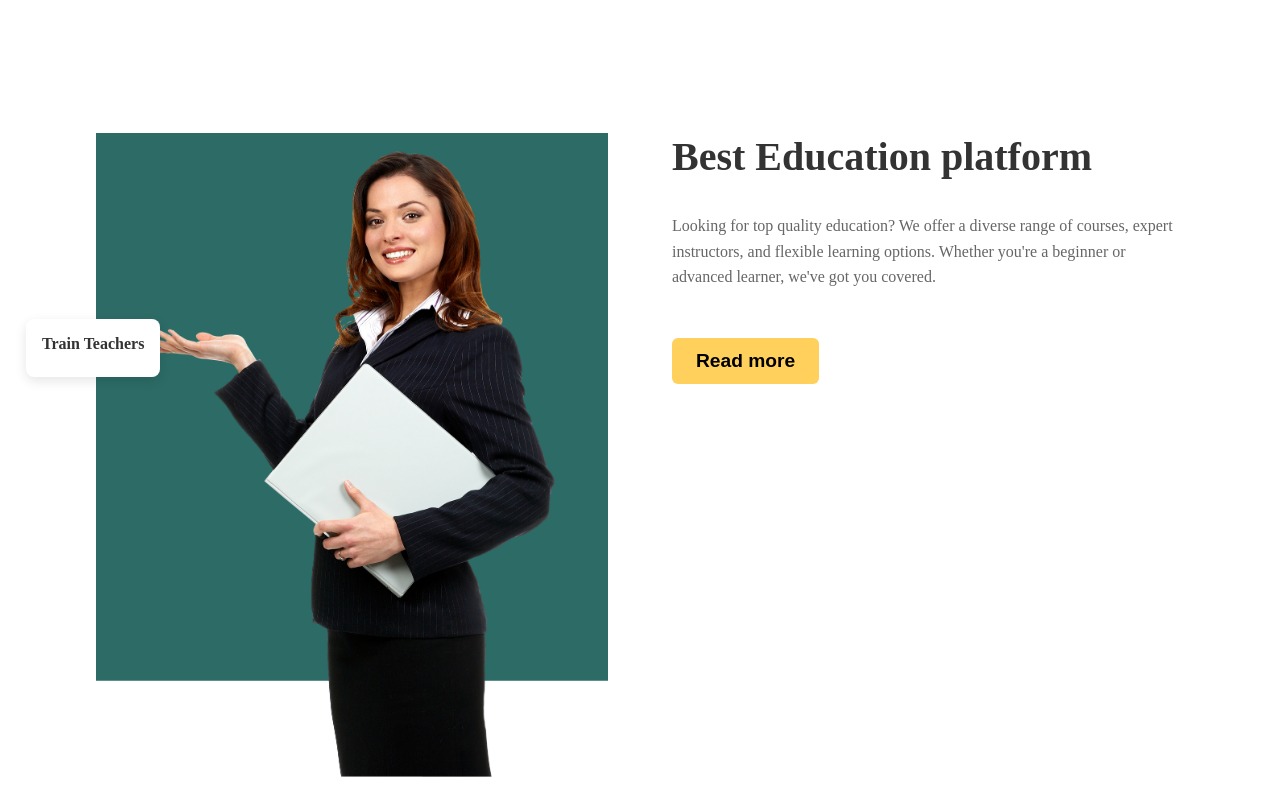
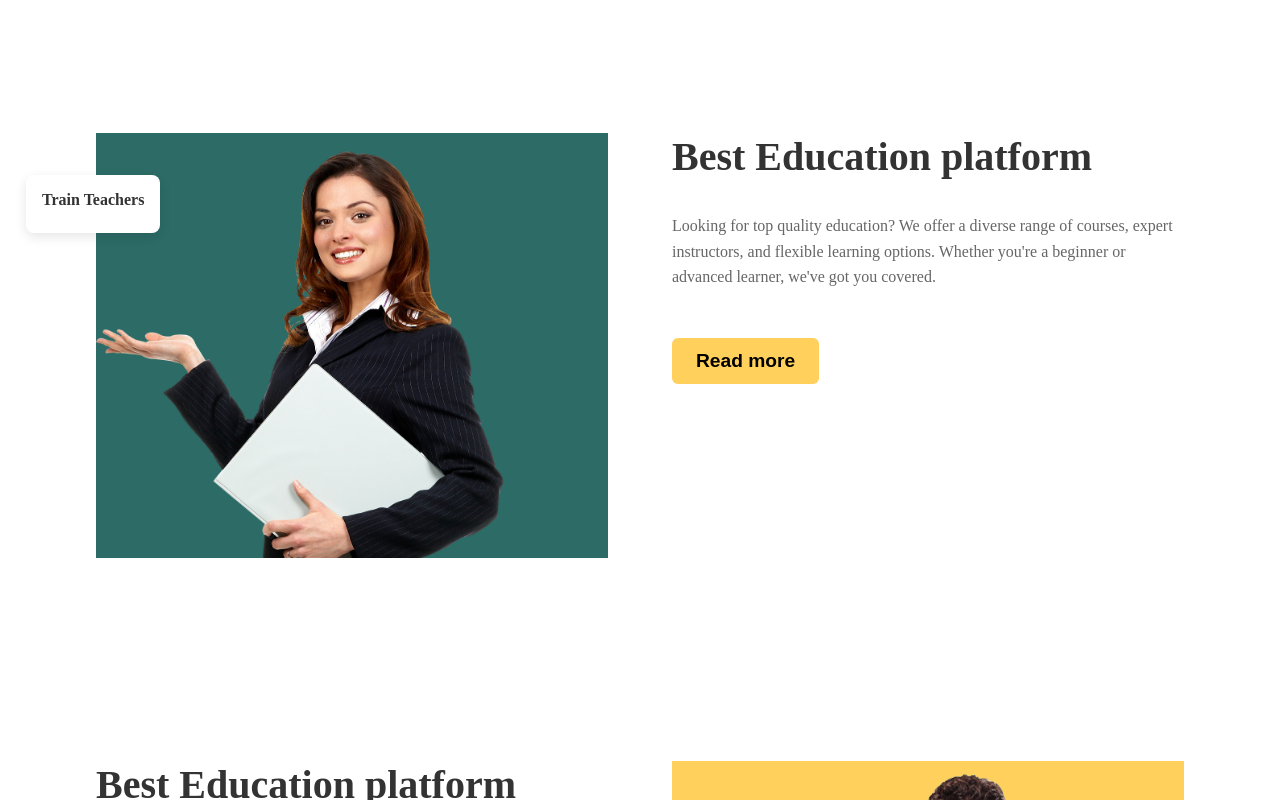
Before and after one commit to Chiekjowk/learning-page, a React (Vite) app: page / in a window 1280 px wide. Shown: the part 1940-2740 px from the top of the page. Built offline with nearby package versions, Linux system fonts and the light colour scheme; the HTML template or start-up script is replaced by a standard one.

Commit message:
added small changes

```diff
--- a/src/App.jsx
+++ b/src/App.jsx
@@ -11,7 +11,6 @@ const App = () => {
     <>
       <Header />
       <Main />
-
       <Section4 />
       <Section5 />
       <Section6 />
--- a/src/component/section4/Section4.css
+++ b/src/component/section4/Section4.css
@@ -17,6 +17,15 @@ body {
 
 .education-section.reverse {
   flex-direction: row-reverse;
+}
+
+.image-container1 {
+  position: relative;
+  width: 50%;
+  min-height: 500px;
+  display: flex;
+  justify-content: center;
+  align-items: center;
 }
 
 .image-container {
@@ -43,6 +52,13 @@ body {
 .background-shape.yellow {
   background-color: #ffd15c;
   clip-path: polygon(0 0, 100% 0, 100% 85%, 0% 85%);
+}
+
+.main-image1 {
+  position: relative;
+  z-index: 2;
+  max-width: 80%;
+  height: auto;
 }
 
 .main-image {
--- a/src/component/section4/Section4.jsx
+++ b/src/component/section4/Section4.jsx
@@ -8,9 +8,11 @@ export default function Section4() {
     <div className="education-sections">
       {/* First Section - Lady */}
       <section className="education-section lady-section">
-        <div className="image-container">
-          <div className="background-shape green"></div>
-          <img src={lady} alt="Teacher" className="main-image" />
+        <div className="image-container1">
+          <div className="background-shape green">
+            <img src={lady} alt="Teacher" className="main-image1" />
+          </div>
+
           <div className="info-card lady">
             <h4>Train Teachers</h4>
             <div className="avatar-group"></div>
```
